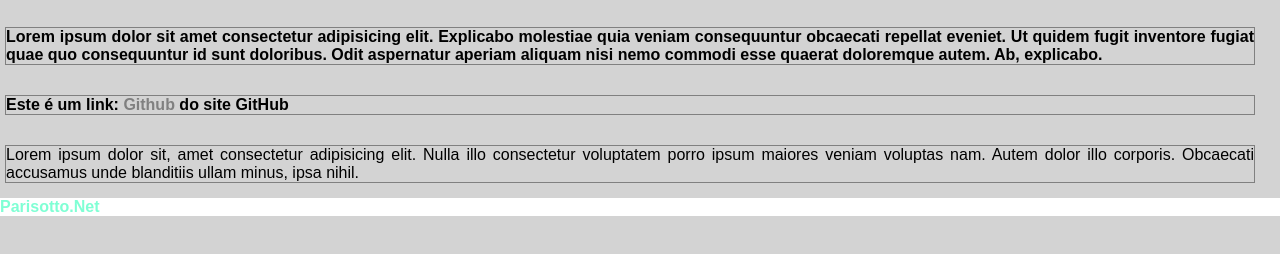
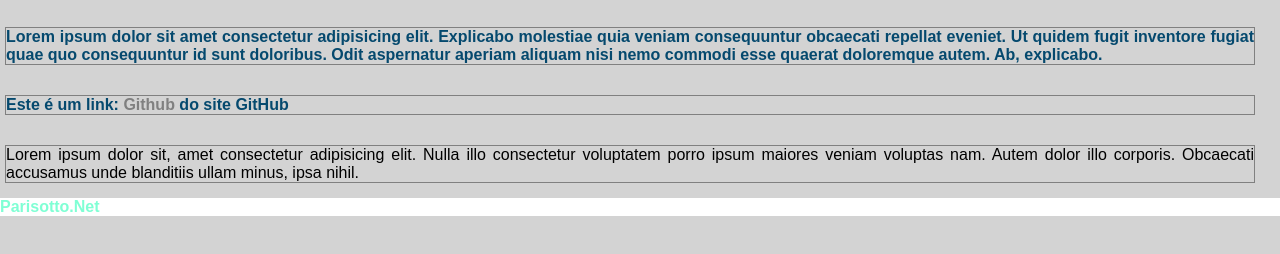
Before and after one commit to Parisotto/EtecDJW1, a plain HTML site: page aula005-seletores-css.html in a window 1280 px wide. Shown: the part 42-296 px from the top of the page. Drawn offline with Linux system fonts and the light colour scheme.

Commit message:
Aula dia 19/08/2024

```diff
--- a/css/aula005-seletores-css.css
+++ b/css/aula005-seletores-css.css
@@ -15,6 +15,7 @@ h1 {
 
 main p {
     font-weight: bold;
+    color: rgb(5, 73, 110);
 }
 
 p {
```
